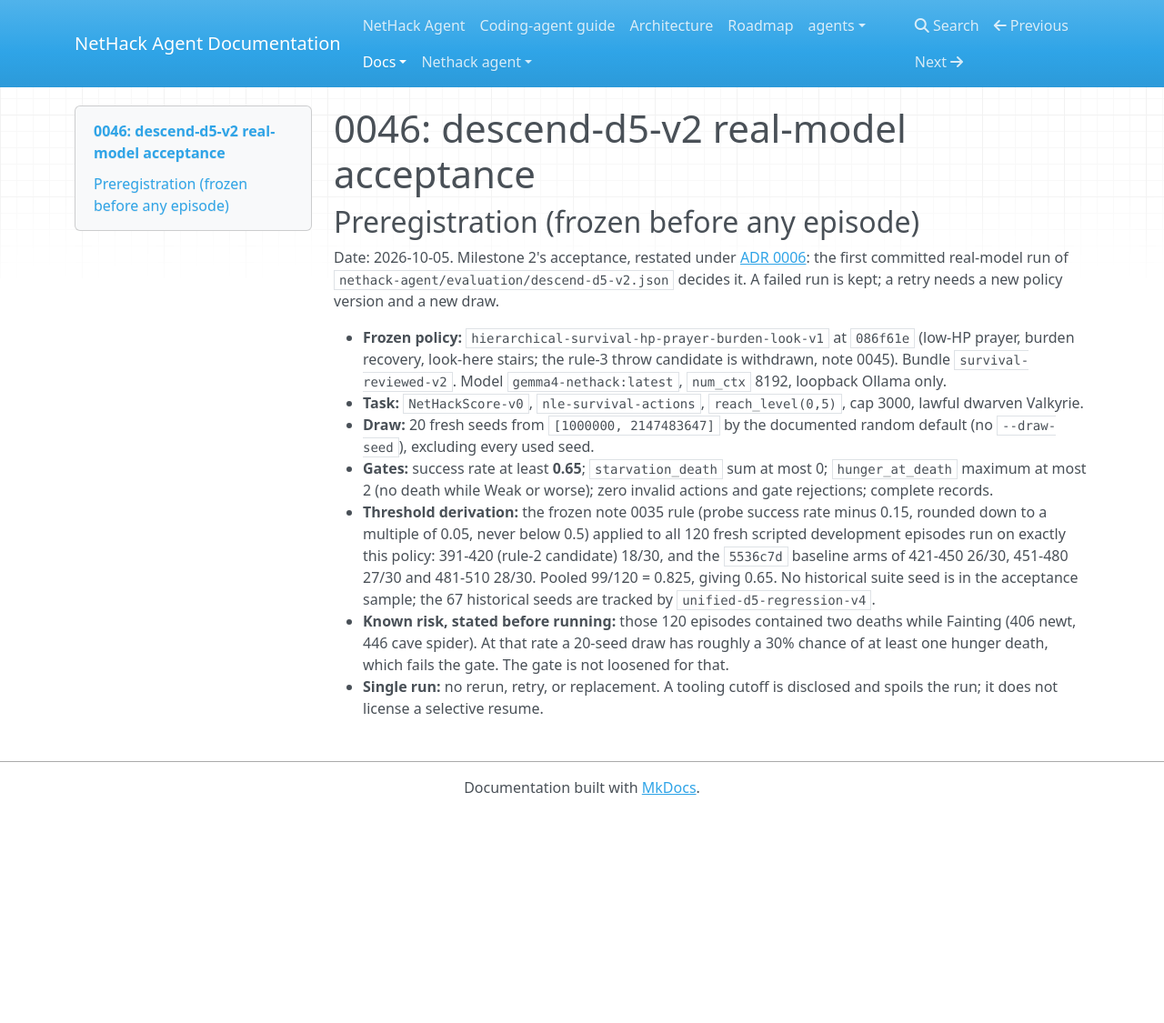
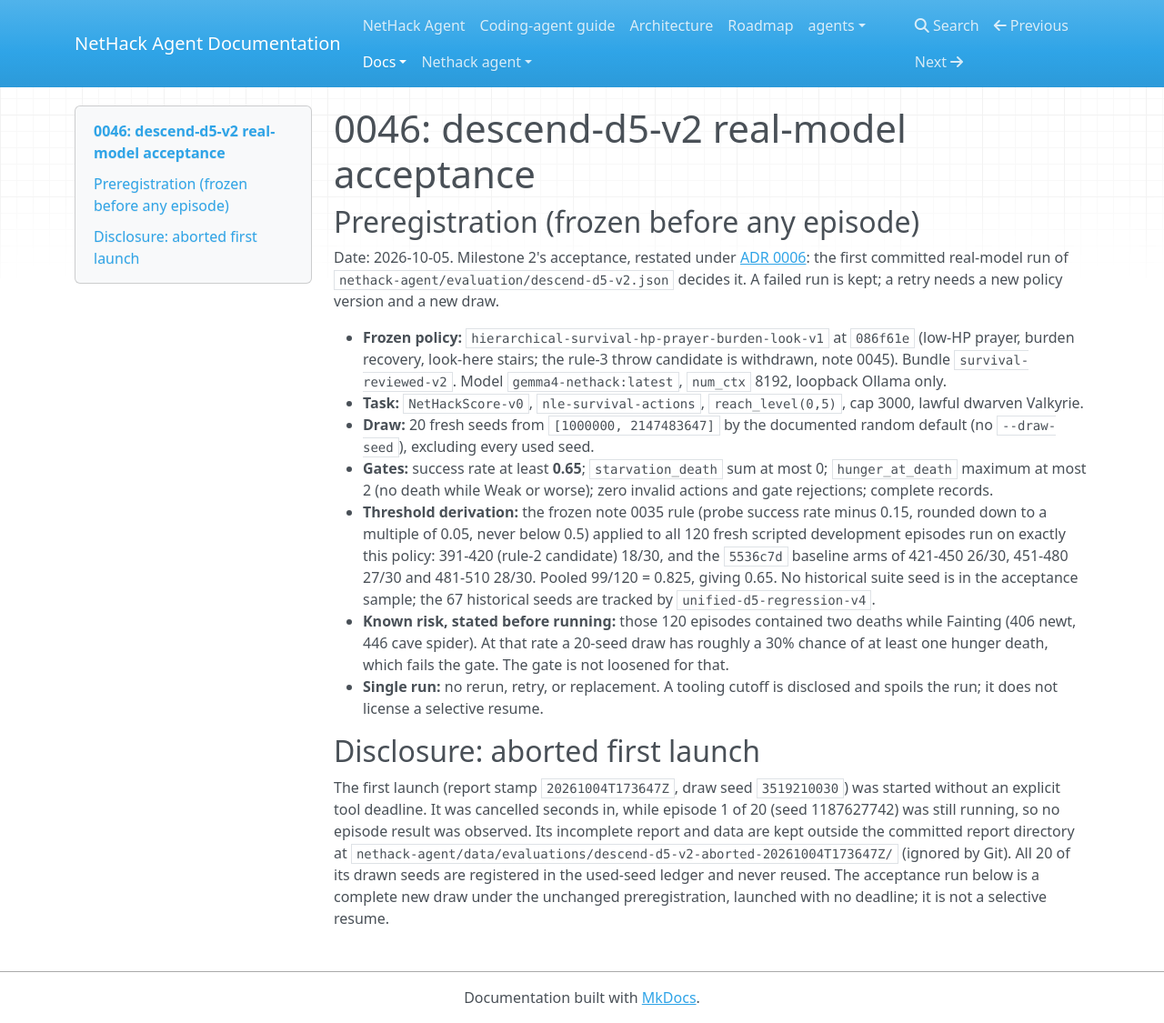
Before and after one commit to Stimim/workspace-agent-play-nethack, an MkDocs documentation site: the page built from docs/notes/0046-descend-d5-v2-real-model-acceptance.md, in a window 1280 px wide and 1125 px high. Shown: the whole window at 91% size. Built offline with MkDocs 1.6.1, drawn with Linux system fonts in a browser that asks for light colours; nearby versions of some CDN libraries.

Commit message:
Disclose the aborted descend-d5-v2 launch
A launch without a tool deadline was cancelled before any episode
finished. Register its 20 drawn seeds as consumed and record it in
note 0046 before the acceptance run.

OMP-Conversation: 01a0dd35-4ec8-76dd-9c86-bcac1fdb25c5

```diff
--- a/docs/notes/0046-descend-d5-v2-real-model-acceptance.md
+++ b/docs/notes/0046-descend-d5-v2-real-model-acceptance.md
@@ -31,3 +31,16 @@
   the gate. The gate is not loosened for that.
 - **Single run:** no rerun, retry, or replacement. A tooling cutoff is
   disclosed and spoils the run; it does not license a selective resume.
+
+## Disclosure: aborted first launch
+
+The first launch (report stamp `20261004T173647Z`, draw seed `3519210030`)
+was started without an explicit tool deadline. It was cancelled seconds in,
+while episode 1 of 20 (seed 1187627742) was still running, so no episode
+result was observed. Its incomplete report and data are kept outside the
+committed report directory at
+`nethack-agent/data/evaluations/descend-d5-v2-aborted-20261004T173647Z/`
+(ignored by Git). All 20 of its drawn seeds are registered in the used-seed
+ledger and never reused. The acceptance run below is a complete new draw
+under the unchanged preregistration, launched with no deadline; it is not a
+selective resume.
```
Also changed, not shown: 1 other file.
